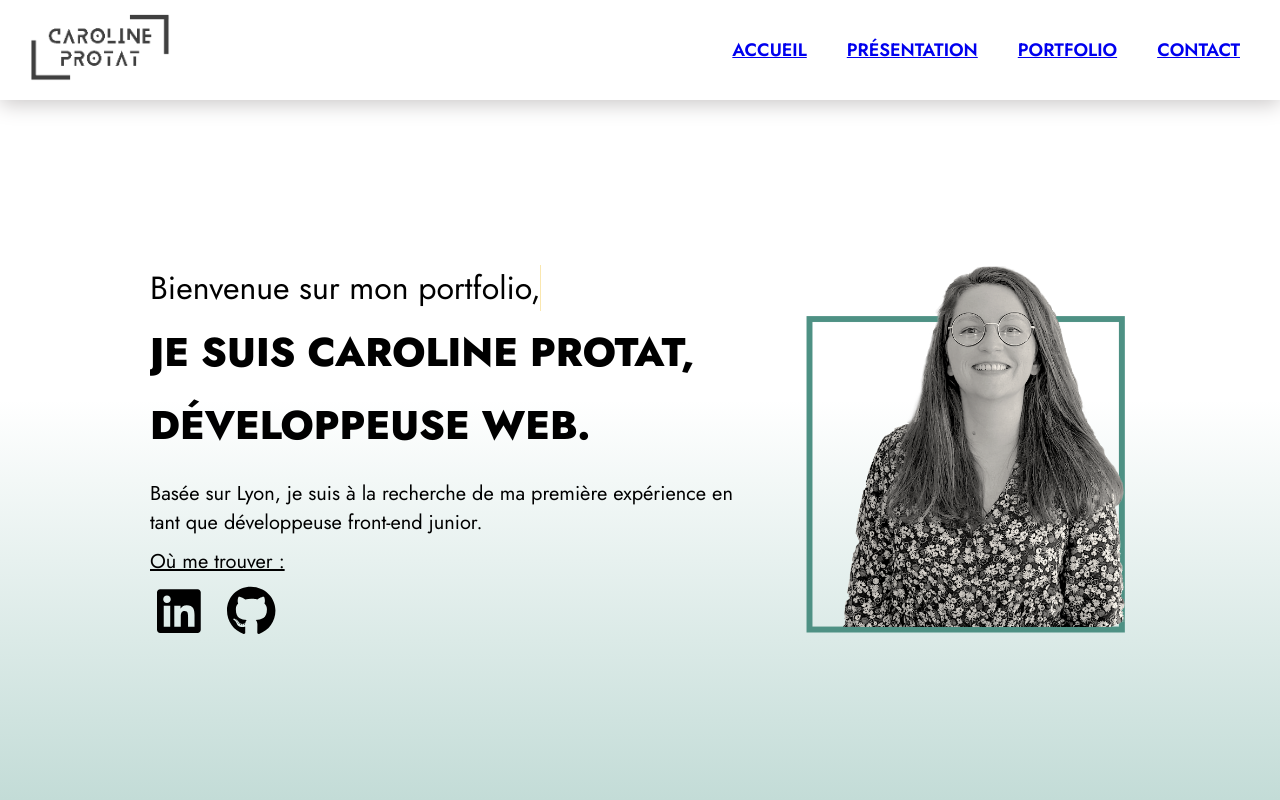
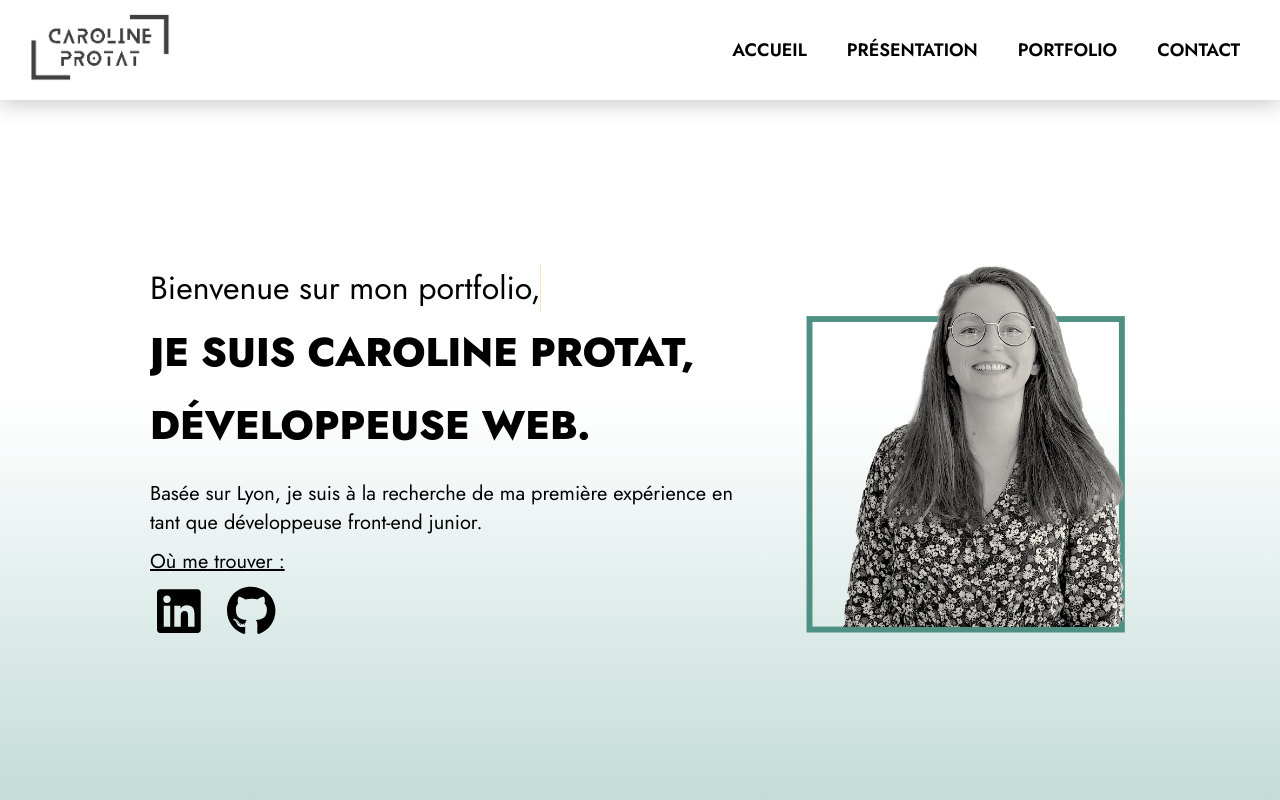
Before and after one commit to caroline-prtt/Portfolio, a React (Create React App) app: page / in a window 1280 px wide. Shown: the top 800 px of the page. Built offline with nearby package versions, Linux system fonts and the light colour scheme.

Commit message:
réajustement Navbar

```diff
--- a/src/components/Navbar/Navbar.jsx
+++ b/src/components/Navbar/Navbar.jsx
@@ -11,10 +11,18 @@ function Navbar(){
             </div>
             <div className="navbar__menu">
                 <ul className="navbar__menu__list">
-                    <li className="navbar__menu__list__link"><Link smooth to="/#home">ACCUEIL</Link></li>
-                    <li className="navbar__menu__list__link"><Link smooth to="/#presentation">PRÉSENTATION</Link></li>
-                    <li className="navbar__menu__list__link"><Link smooth to="/#portfolio">PORTFOLIO</Link></li>
-                    <li className="navbar__menu__list__link"><Link smooth to="/#contact">CONTACT</Link></li>
+                    <li className="navbar__menu__list list">
+                        <Link smooth to="/#home" className="navbar__menu__list link">ACCUEIL</Link>
+                    </li>
+                    <li className="navbar__menu__list list">
+                        <Link smooth to="/#presentation" className="navbar__menu__list link">PRÉSENTATION</Link>
+                    </li>
+                    <li className="navbar__menu__list list">
+                        <Link smooth to="/#portfolio" className="navbar__menu__list link">PORTFOLIO</Link>
+                    </li>
+                    <li className="navbar__menu__list list">
+                        <Link smooth to="/#contact" className="navbar__menu__list link">CONTACT</Link>
+                    </li>
                 </ul>
             </div>
         </nav>
--- a/src/components/Navbar/navbar.scss
+++ b/src/components/Navbar/navbar.scss
@@ -40,12 +40,12 @@
                 gap: 10px;
             }
 
-            &__link{
-                list-style: none;
-                font-size:18px;
+            .link{
+                font-size: 18px;
                 font-weight: 600;
+                color: black;
+                text-decoration: none;
                 padding: 10px;
-                color: black;
                 border-right: 1px solide white;
                 border-bottom: 1px solide white;
                 box-shadow: 3px 3px 3px white;
@@ -54,7 +54,7 @@
 
                 @media (max-width: 768px){
                     font-size: 14px;
-                    padding: 6px;
+                    // padding: 6px;
                 }
 
                 &:hover{
```
